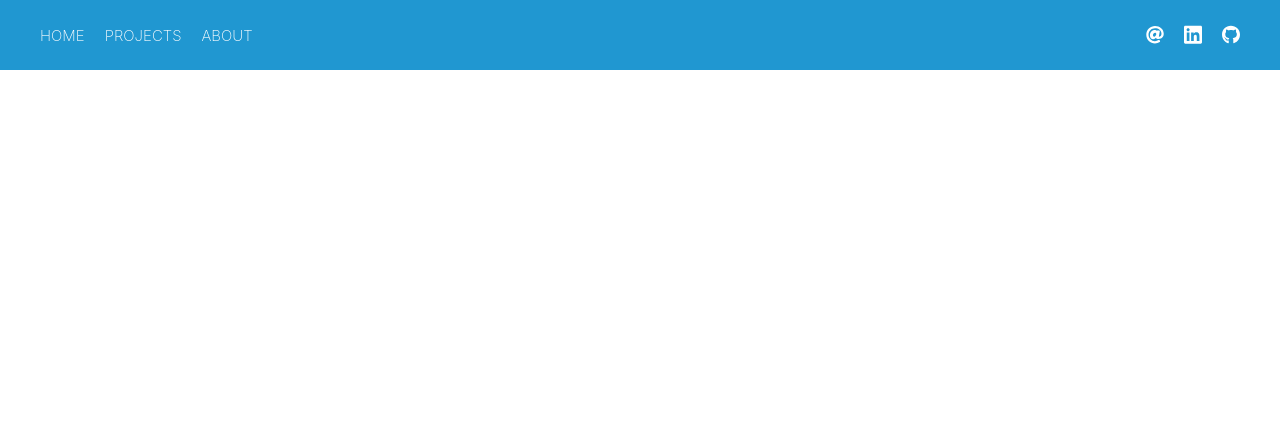
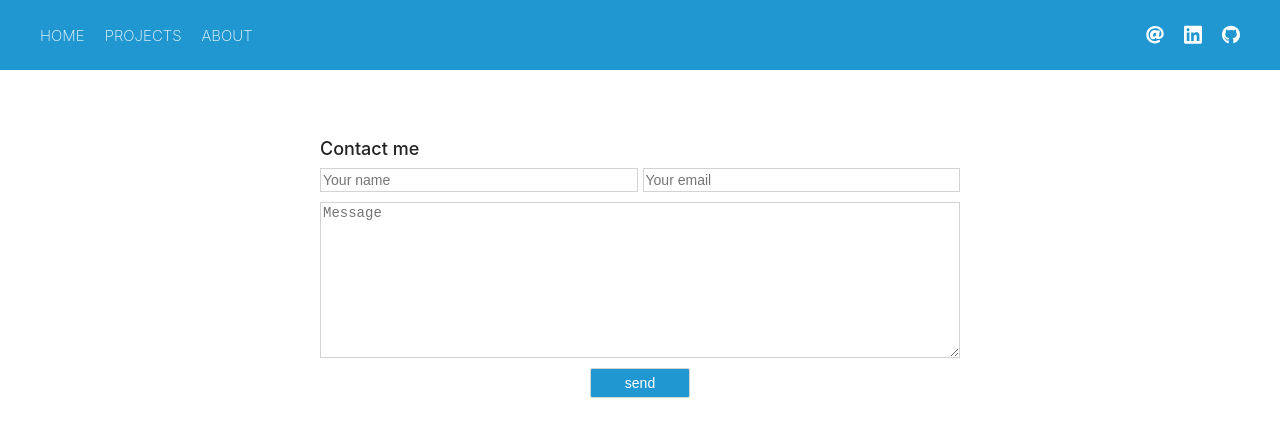
Before and after one commit to leananepari/portfolio, a React (Create React App) app: page /emailme in a window 1280 px wide. Shown: the top 436 px of the page. Built offline with nearby package versions, Linux system fonts and the light colour scheme; no server answers.

Commit message:
completes contact form

```diff
--- a/public/index.html
+++ b/public/index.html
@@ -18,7 +18,7 @@
       work correctly both with client-side routing and a non-root public URL.
       Learn how to configure a non-root public URL by running `npm run build`.
     -->
-    <title>Portfolio</title>
+    <title>Leana_Neparidze_Portfolio</title>
   </head>
   <body>
     <noscript>You need to enable JavaScript to run this app.</noscript>
@@ -34,4 +34,11 @@
       To create a production bundle, use `npm run build` or `yarn build`.
     -->
   </body>
+  <script type="text/javascript"
+        src="https://cdn.jsdelivr.net/npm/emailjs-com@2.3.2/dist/email.min.js"></script>
+  <script type="text/javascript">
+    (function(){
+        emailjs.init('user_y9IAm31BAo7xg4hAvxu7G'); // Obtain your user ID at the dashboard https://dashboard.emailjs.com/integration
+    })();
+  </script>
 </html>
--- a/src/components/App.js
+++ b/src/components/App.js
@@ -5,6 +5,7 @@ import Home from '../components/mainContent/Home';
 import Projects from '../components/mainContent/ProjectList';
 import About from '../components/mainContent/About';
 import NavBar from '../components/header/NavBar';
+import Form from '../components/mainContent/Form';
 
 const App = () => {
 
@@ -16,6 +17,7 @@ const App = () => {
         <Route exact path='/' component={Home} />
         <Route exact path='/projects' component={Projects} />
         <Route  path='/about' component={About} />
+        <Route  path='/emailme' component={Form} />
       </Switch>
 
     </div>
--- a/src/components/header/NavBar.js
+++ b/src/components/header/NavBar.js
@@ -16,16 +16,16 @@ const Navbar = () => {
       </div>
       <div className="icons">
 
-        <Link to="" className="icon">
-          <FontAwesomeIcon style={{width: '18px', cursor: 'pointer', color: 'white'}} icon={faAt} size='lg'/>
+        <Link to="/emailme" className="icon">
+          <FontAwesomeIcon style={{width: '18px', cursor: 'pointer', color: 'white', borderBottom: '1px solid transparent' }} icon={faAt} size='lg'/>
         </Link>
 
         <Link to="" target="_blank" onClick={(event) => {event.preventDefault(); window.open("https://www.linkedin.com/in/leana-neparidze");}} className="icon">
-          <FontAwesomeIcon style={{width: '18px', cursor: 'pointer', color: 'white'}} icon={faLinkedin} size='lg'/>
+          <FontAwesomeIcon style={{width: '18px', cursor: 'pointer', color: 'white', borderBottom: '1px solid transparent' }} icon={faLinkedin} size='lg'/>
         </Link>
 
         <Link to="" target="_blank" onClick={(event) => {event.preventDefault(); window.open("https://github.com/leananepari");}} className="icon">
-          <FontAwesomeIcon style={{width: '18px', cursor: 'pointer', color: 'white'}} icon={faGithub} size='lg'/>
+          <FontAwesomeIcon style={{width: '18px', cursor: 'pointer', color: 'white', borderBottom: '1px solid transparent' }} icon={faGithub} size='lg'/>
         </Link>
 
       </div>
--- a/src/components/mainContent/About.js
+++ b/src/components/mainContent/About.js
@@ -1,4 +1,5 @@
 import React from 'react';
+import { NavLink as Link } from 'react-router-dom';
 import portrait from '../../assets/portrait.jpg';
 import { FontAwesomeIcon } from '@fortawesome/react-fontawesome';
 import { faAt } from '@fortawesome/free-solid-svg-icons';
@@ -31,9 +32,19 @@ const About = () => {
         <div className="contact">
           <h2>contact</h2>
           <div className="list">
-            <div className="item"><FontAwesomeIcon style={{width: '18px', cursor: 'pointer', color: '#2097D1'}} icon={faAt} size='lg'/></div>
-            <div className="item"><FontAwesomeIcon style={{width: '18px', cursor: 'pointer', color: '#2097D1'}} icon={faLinkedin} size='lg'/></div>
-            <div className="item"><FontAwesomeIcon style={{width: '18px', cursor: 'pointer', color: '#2097D1'}} icon={faGithub} size='lg'/></div>
+
+            <Link to="" className="item">
+              <FontAwesomeIcon style={{width: '18px', cursor: 'pointer', color: '#2097D1'}} icon={faAt} size='lg'/>
+            </Link>
+
+            <Link to="" target="_blank" onClick={(event) => {event.preventDefault(); window.open("https://www.linkedin.com/in/leana-neparidze");}} className="item">
+              <FontAwesomeIcon style={{width: '18px', cursor: 'pointer', color: '#2097D1'}} icon={faLinkedin} size='lg'/>
+            </Link>
+
+            <Link to="" target="_blank" onClick={(event) => {event.preventDefault(); window.open("https://github.com/leananepari");}} className="item">
+              <FontAwesomeIcon style={{width: '18px', cursor: 'pointer', color: '#2097D1'}} icon={faGithub} size='lg'/>
+            </Link>
+
           </div>
         </div>
       </div>
--- /dev/null
+++ b/src/components/mainContent/Form.js
@@ -0,0 +1,87 @@
+import React, { useState } from 'react';
+const template_id = process.env.REACT_APP_TEMPLATE_ID;
+
+const Form = () => {
+  const [state, setState] = useState({"message": "", "name": "", "email": ""});
+  const [errorBorderName, setErrorBorderName] = useState(false);
+  const [errorBorderEmail, setErrorBorderEmail] = useState(false);
+  const [errorBorderMessage, setErrorBorderMessage] = useState(false);
+
+  const handleChange = (event) => {
+    if (event.target.name === "message" && errorBorderMessage === true) {
+      setErrorBorderMessage(false);
+    } else if (event.target.name === "name" && errorBorderName === true) {
+      setErrorBorderName(false);
+    } else if (event.target.name === "email" && errorBorderEmail === true) {
+      setErrorBorderEmail(false);
+    }
+    setState({...state, [event.target.name]: event.target.value })
+  }
+
+  const handleSubmit = (event) => {
+    if (state.message !== "" && state.name !== "" && state.email !== "") {
+      const templateId = template_id;
+
+      sendFeedback(templateId, {message_html: state.message, from_name: state.name, reply_to: state.email, to_name: "Leana"})
+      setState({"message": "", "name": "", "email": ""})
+    } else {
+      if (state.message === "") {
+        setErrorBorderMessage(true);
+      }
+      if (state.name === "") {
+        setErrorBorderName(true);
+      }
+      if (state.email === "") {
+        setErrorBorderEmail(true);
+      }
+    }
+  }
+
+  const sendFeedback = (templateId, variables) => {
+    window.emailjs.send(
+      'gmail', templateId,
+      variables
+      ).then(res => {
+        console.log('Email successfully sent!')
+      })
+      // Handle errors here however you like, or use a React error boundary
+      .catch(err => console.error('Oh well, you failed. Here some thoughts on the error that occured:', err))
+  }
+
+  return (
+  	<form className="form" style={{marginTop: '140px'}}>
+    	<h1>Contact me</h1>
+      <div style={{display: 'flex', width: '100%'}}>
+        <input
+          type="text"
+          name="name"
+          value={state.name}
+          onChange={handleChange}
+          placeholder="Your name"
+          required
+          style={{marginRight: '5px', border: `${errorBorderName ? '1px solid red' : '1px solid lightgray'}`}}
+        />
+        <input
+          type="email"
+          name="email"
+          value={state.email}
+          onChange={handleChange}
+          placeholder="Your email"
+          required
+          style={{border: `${errorBorderEmail ? '1px solid red' : '1px solid lightgray'}`}}
+        />
+      </div>
+      <textarea
+        name="message"
+        onChange={handleChange}
+        placeholder="Message"
+        required
+        value={state.message}
+        style={{border: `${errorBorderMessage ? '1px solid red' : '1px solid lightgray'}`}}
+      />
+    	<input type="button" value="send" className="btn-submit" onClick={handleSubmit} />
+  	</form>
+  );
+};
+
+export default Form;
--- a/src/components/mainContent/Home.js
+++ b/src/components/mainContent/Home.js
@@ -13,9 +13,10 @@ const Home = (props) => {
       <h1>Full-stack Developer</h1>
       <h2>hi. I am Leana. I love to build beautiful, interactive applications.</h2>
       <div className="home-projects-button">
-        <div className="linkReg" to="/projects" activeClassName="activeRoute" onClick={handleClick}>
+        <div className="linkReg" to="/projects" onClick={handleClick}>
               projects</div>
       </div>
+      <div className="butterfly-small"></div>
     </div>
   );
 };
--- a/src/css/styles.css
+++ b/src/css/styles.css
@@ -75,6 +75,8 @@ html, body {
     padding: 15px 30px 15px 30px;
     border-radius: 2px;
     cursor: pointer; }
+  .home-projects-button .linkReg:hover {
+    box-shadow: 0 0 10px rgba(0, 0, 0, 0.2); }
 
 /*==========================================================
   PROJECTS
@@ -89,7 +91,7 @@ html, body {
   display: flex;
   justify-content: center;
   align-items: center;
-  width: 25%;
+  width: 50%;
   height: calc(50vh - 35px);
   border: 0.02px solid lightgrey;
   box-sizing: border-box;
@@ -135,6 +137,45 @@ html, body {
       font-weight: 500; }
     #about .right-content .item {
       margin-right: 10px; }
+
+/*==========================================================
+  FORM
+ =========================================================*/
+.form {
+  display: flex;
+  justify-items: center;
+  flex-direction: column;
+  width: 50%;
+  margin: 0 auto;
+  font-size: 18px; }
+  .form h1 {
+    color: #222222;
+    margin-bottom: 10px;
+    font-weight: 500; }
+  .form input {
+    width: 100%;
+    height: 20px;
+    border: 1px solid lightgray;
+    margin-bottom: 10px;
+    outline: none;
+    font-size: 14px; }
+  .form textarea {
+    height: 150px;
+    border: 1px solid lightgray;
+    outline: none;
+    font-size: 14px; }
+  .form .btn-submit {
+    width: 100px;
+    height: 30px;
+    margin: 0 auto;
+    margin-top: 10px;
+    border-radius: 2px;
+    background-color: #2097D1;
+    color: white;
+    font-size: 14px;
+    cursor: pointer; }
+  .form .btn-submit:hover {
+    box-shadow: 0 0 10px rgba(0, 0, 0, 0.2); }
 
 /*
 html5doctor.com Reset Stylesheet
--- a/src/data.js
+++ b/src/data.js
@@ -26,39 +26,5 @@ export const projects = [
     "description": "",
     "githubLink": "",
     "pageLink": ""
-  },
-  {
-    "name": "Project 5",
-    "technologies": [],
-    "description": "",
-    "githubLink": "",
-    "pageLink": ""
-  },
-  {
-    "name": "Project 6",
-    "technologies": [],
-    "description": "",
-    "githubLink": "",
-    "pageLink": ""
-  },
-  {
-    "name": "Project 7",
-    "technologies": [],
-    "description": "",
-    "githubLink": "",
-    "pageLink": ""
-  },
-  {
-    "name": "Project 8",
-    "technologies": [],
-    "description": "",
-    "githubLink": "",
-    "pageLink": ""
   }
 ]
-
-export const tabs = [
-  {"title": "HOME"},
-  {"title": "PROJECTS"},
-  {"title": "ABOUT"}
-]
--- a/src/scss/_default.scss
+++ b/src/scss/_default.scss
@@ -94,6 +94,9 @@ html,body {
       border-radius: 2px;
       cursor: pointer;
     }
+    .linkReg:hover {
+      box-shadow: 0 0 10px rgba(0,0,0,.2);
+    }
  }
 
  /*==========================================================
@@ -110,7 +113,7 @@ html,body {
    display: flex;
    justify-content: center;
    align-items: center;
-   width: 25%;
+   width: 50%;
    height: calc(50vh - 35px);
    border: 0.02px solid lightgrey;
    box-sizing: border-box;
@@ -171,3 +174,50 @@ html,body {
       }
   }
  }
+
+ /*==========================================================
+  FORM
+ =========================================================*/
+ .form {
+   display: flex;
+   justify-items: center;
+   flex-direction: column;
+   width: 50%;
+   margin: 0 auto;
+   font-size: 18px;
+
+   h1 {
+     color: #222222;
+     margin-bottom: 10px;
+     font-weight: 500;
+   }
+
+   input {
+     width: 100%;
+     height: 20px;
+     border: 1px solid lightgray;
+     margin-bottom: 10px;
+     outline: none;
+     font-size: 14px;
+   }
+   textarea {
+     height: 150px;
+     border: 1px solid lightgray;
+     outline: none;
+     font-size: 14px;
+   }
+   .btn-submit {
+     width: 100px;
+     height: 30px;
+     margin: 0 auto;
+     margin-top: 10px;
+     border-radius: 2px;
+     background-color: #2097D1;
+     color: white;
+     font-size: 14px;
+     cursor: pointer;
+   }
+   .btn-submit:hover {
+      box-shadow: 0 0 10px rgba(0,0,0,.2);
+   }
+ }
```
Also changed, not shown: 1 other file (tests, documents, lock files or other folders).
